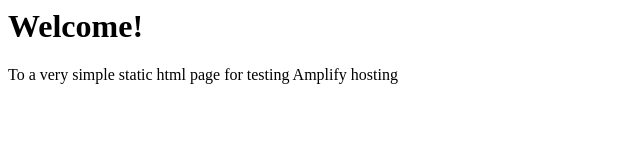
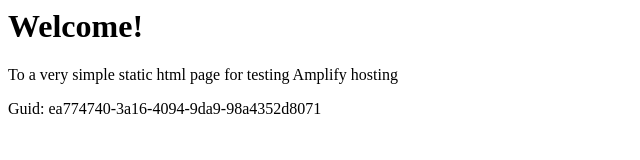
Before and after one commit to aws-aemilia-bah/Github-PR-Commit-Integration-Test-DoNotTouch-Gith-P5X5MO5I-v1-preprod-me-south-1, a website: page src/index.html in a window 1280 px wide. Shown: the whole page, without its empty margins (0-640 px from the left). Drawn offline with Linux system fonts and the light colour scheme.

Commit message:
commit from integ tests

```diff
--- a/src/index.html
+++ b/src/index.html
@@ -1,3 +1,5 @@
+
+
 <html lang="en">
 
 <head>
@@ -10,6 +12,6 @@
 <body>
     <h1>Welcome!</h1>
     <p>To a very simple static html page for testing Amplify hosting</p>
-</body>
+    <p>Guid: ea774740-3a16-4094-9da9-98a4352d8071</p></body>
 
 </html>
```
